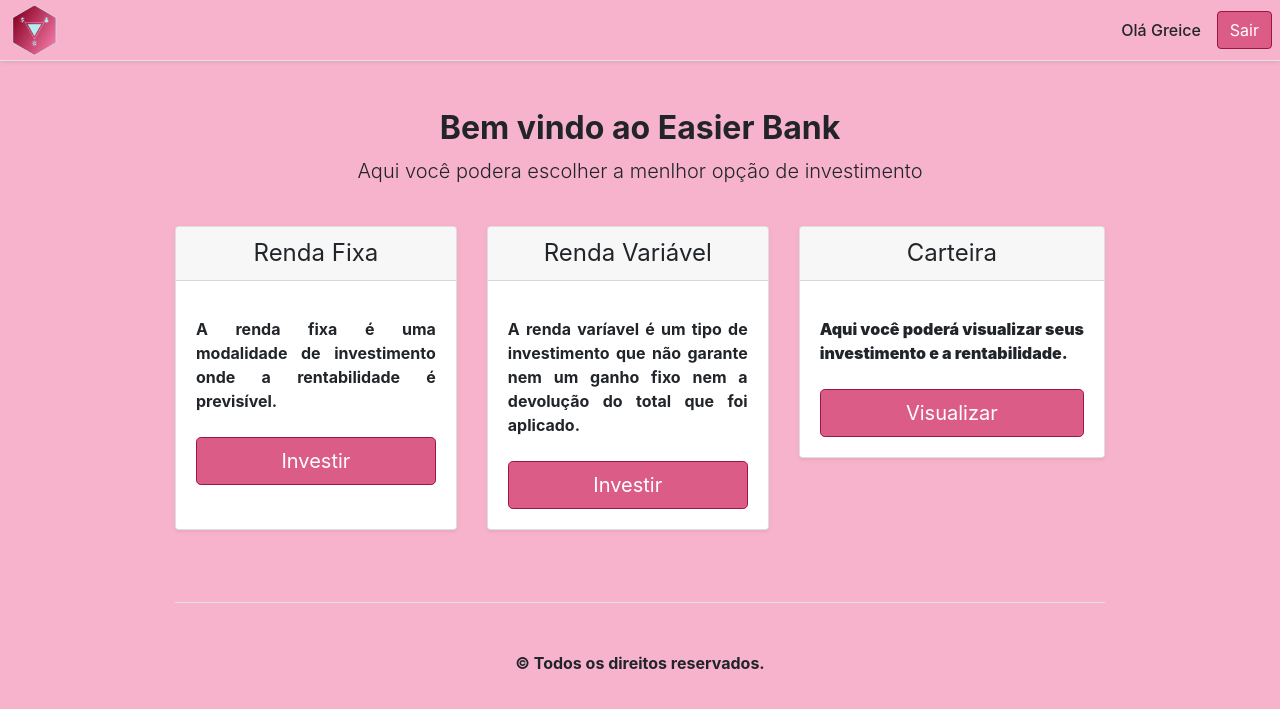
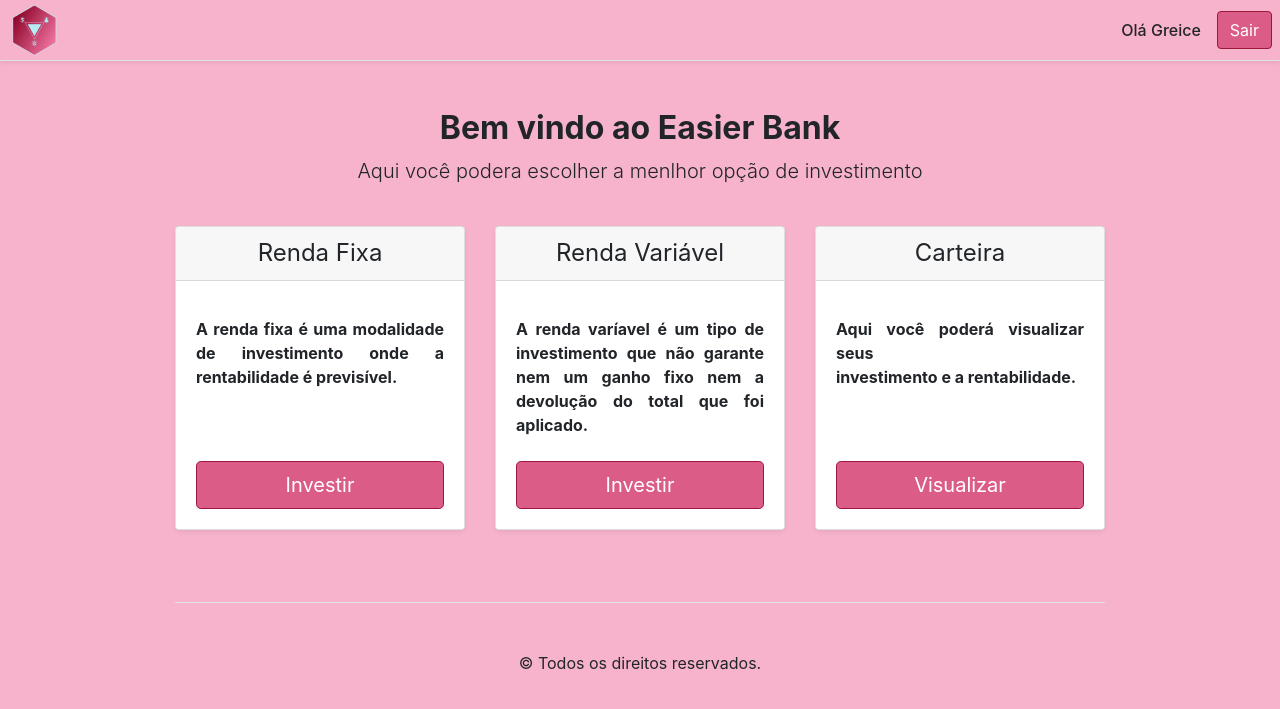
Before and after one commit to greicewelter/easierbank, a PHP site: page /dashboard.php in a window 1280 px wide. Shown: the top 709 px of the page. Run offline with PHP 8.4, Linux system fonts and the light colour scheme.

Commit message:
Ajuste box

```diff
--- a/dashboard.php
+++ b/dashboard.php
@@ -31,35 +31,45 @@
                 <div class="card-header">
                     <h4 class="my-0 font-weight-normal">Renda Fixa</h4>
                 </div>
-                <div class="card-body">
+                <div class="card-body d-flex flex-column">
                     <ul class="list-unstyled mt-3 mb-4 text-justify">
-                        <li><strong>A renda fixa é uma modalidade de investimento
-              onde a rentabilidade é previsível.</strong></li>
+                        <li>
+                            <strong>
+                                A renda fixa é uma modalidade de investimento
+                                onde a rentabilidade é previsível.
+                            </strong>
+                        </li>
                     </ul>
-                    <a type="button" class="btn btn-lg btn-block btn-easier" href="/investimento.php?inv=f">Investir</a>
+                    <a class="align-self-end btn btn-lg btn-block btn-easier" href="/investimento.php?inv=f" style="margin-top: auto;">Investir</a>
                 </div>
             </div>
             <div class="card mb-4 shadow-sm">
                 <div class="card-header">
                     <h4 class="my-0 font-weight-normal">Renda Variável</h4>
                 </div>
-                <div class="card-body">
+                <div class="card-body d-flex flex-column">
                     <ul class="list-unstyled mt-3 mb-4 text-justify">
-                        <li><strong>A renda varíavel é um tipo de investimento que não
-              garante nem um ganho fixo nem a devolução do total que foi aplicado.</strong</li>
+                        <li>
+                            <strong>
+                                A renda varíavel é um tipo de investimento que não
+                                garante nem um ganho fixo nem a devolução do total que foi aplicado.
+                            </strong>
+                        </li>
                     </ul>
-                    <a class="btn btn-lg btn-block btn-easier" href="/investimento.php?inv=v">Investir</a>
+                    <a class="align-self-end btn btn-lg btn-block btn-easier" href="/investimento.php?inv=v" style="margin-top: auto;">Investir</a>
                 </div>
             </div>
             <div class="card mb-4 shadow-sm">
                 <div class="card-header">
                     <h4 class="my-0 font-weight-normal">Carteira</h4>
                 </div>
-                <div class="card-body">
+                <div class="card-body d-flex flex-column">
                     <ul class="list-unstyled mt-3 mb-4 text-justify">
-                        <li><strong>Aqui você poderá visualizar seus <br>investimento e a rentabilidade.</strong></li>
+                        <li>
+                            <strong>Aqui você poderá visualizar seus <br>investimento e a rentabilidade.</strong>
+                        </li>
                     </ul>
-                    <a class="btn btn-lg btn-block btn-easier" href="/carteira.php">Visualizar</a>
+                    <a class="align-self-end btn btn-lg btn-block btn-easier" href="/carteira.php" style="margin-top: auto;">Visualizar</a>
                 </div>
             </div>
         </div>
```
